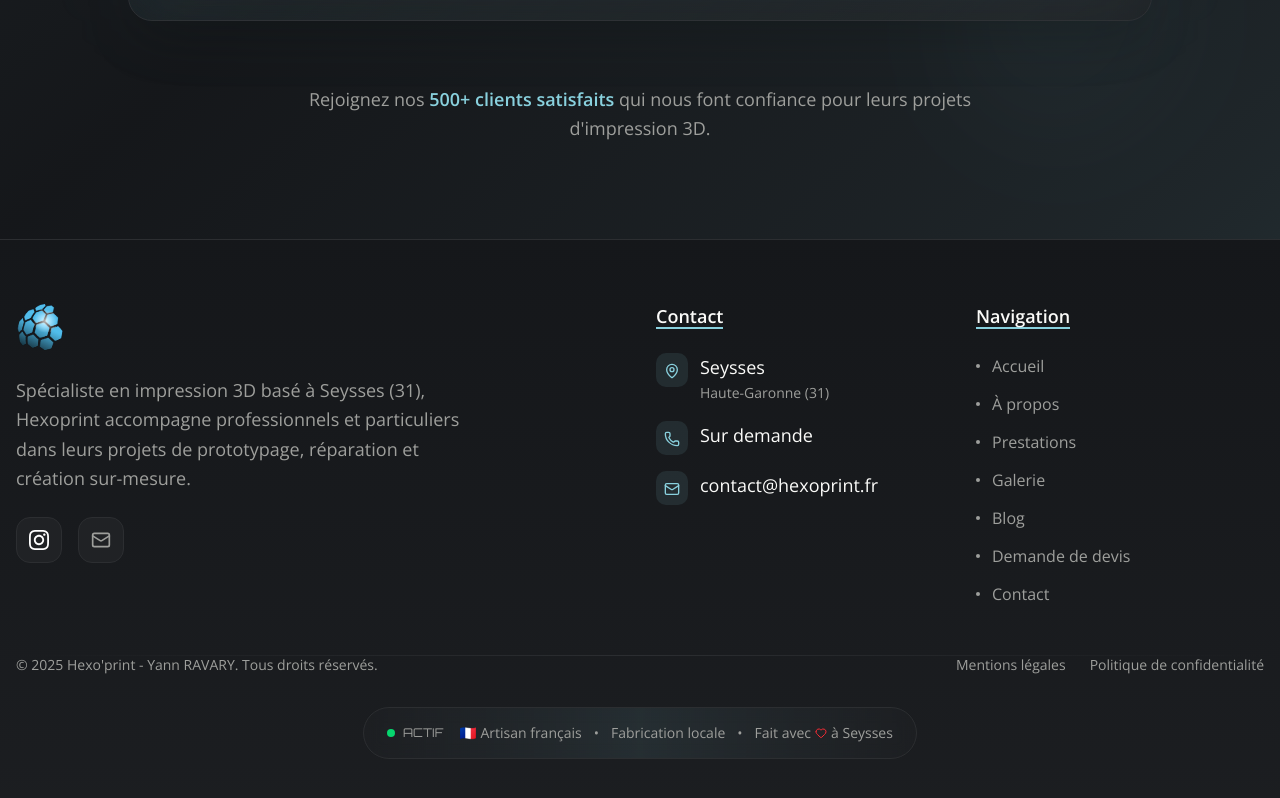
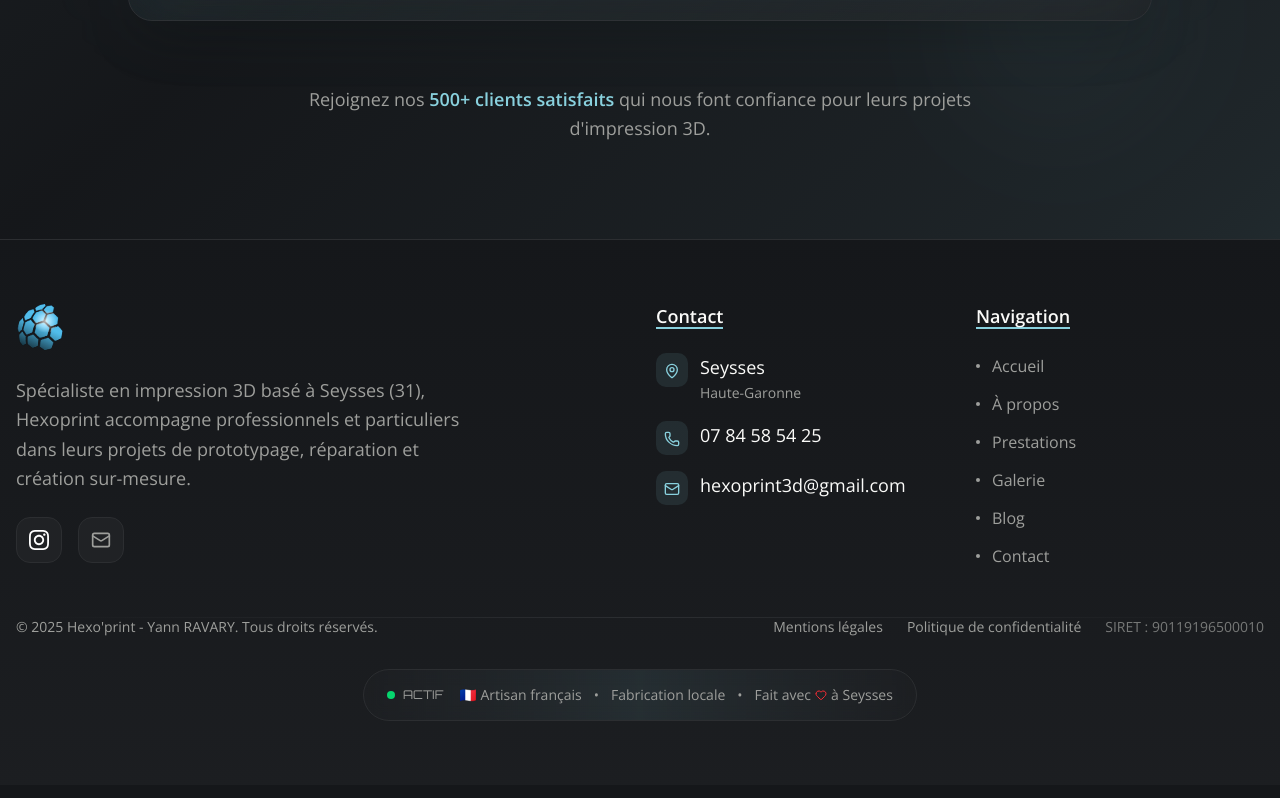
Before and after one commit to thobenayann/hexoprint, a Next.js app: page /a-propos in a window 1280 px wide. Shown: the part 2791-3589 px from the top of the page. Built offline with nearby package versions, Linux system fonts and the light colour scheme; no server answers.

Commit message:
chore: optimizing company data

```diff
--- a/src/app/a-propos/constants.ts
+++ b/src/app/a-propos/constants.ts
@@ -1,3 +1,5 @@
+import { COMPANY_INFO } from '@/lib/company-info';
+
 export const ABOUT_PAGE_DATA = {
     hero: {
         title: 'La passion du détail au cœur de chaque impression',
@@ -38,18 +40,10 @@
                     "Technique, passion et précision : la recette d'une impression réussie ! Vous avez un projet complexe ? C'est justement notre spécialité.",
             },
         ],
-        materials: [
-            'PLA',
-            'ABS',
-            'PETG',
-            'Résine',
-            'TPU',
-            'WOOD',
-            'Carbon',
-        ] as string[],
+        materials: COMPANY_INFO.expertise.materials,
         location: {
-            city: 'Seysses',
-            department: 'Haute-Garonne (31)',
+            city: COMPANY_INFO.contact.address.city,
+            department: COMPANY_INFO.contact.address.department,
         },
     },
 } as const;
--- a/src/app/a-propos/page.tsx
+++ b/src/app/a-propos/page.tsx
@@ -2,6 +2,7 @@
 import { AboutHero } from '@/components/sections/AboutHero';
 import { AboutInfos } from '@/components/sections/AboutInfos';
 import { CallToAction } from '@/components/sections/CallToAction';
+import { COMPANY_INFO } from '@/lib/company-info';
 import type { Metadata } from 'next';
 import { ABOUT_PAGE_DATA, ABOUT_PAGE_SEO } from './constants';
 
@@ -80,21 +81,25 @@
                     __html: JSON.stringify({
                         '@context': 'https://schema.org',
                         '@type': 'LocalBusiness',
-                        name: "Hexo'print",
+                        name: COMPANY_INFO.name,
                         description:
                             'Spécialiste en impression 3D artisanale et sur-mesure à Seysses, Haute-Garonne',
-                        url: 'https://hexoprint.fr',
+                        url: COMPANY_INFO.website.url,
                         address: {
                             '@type': 'PostalAddress',
-                            addressLocality: 'Seysses',
-                            addressRegion: 'Haute-Garonne',
-                            postalCode: '31600',
+                            streetAddress: COMPANY_INFO.contact.address.street,
+                            addressLocality: COMPANY_INFO.contact.address.city,
+                            addressRegion:
+                                COMPANY_INFO.contact.address.department,
+                            postalCode: COMPANY_INFO.contact.address.postalCode,
                             addressCountry: 'FR',
                         },
                         founder: {
                             '@type': 'Person',
-                            name: 'Yann',
+                            name: COMPANY_INFO.founder,
                         },
+                        telephone: COMPANY_INFO.contact.phone,
+                        email: COMPANY_INFO.contact.email,
                         serviceArea: {
                             '@type': 'Country',
                             name: 'France',
--- a/src/components/layout/Footer.tsx
+++ b/src/components/layout/Footer.tsx
@@ -1,3 +1,4 @@
+import { COMPANY_INFO, formatPhone } from '@/lib/company-info';
 import { Heart, Mail, MapPin, Phone } from 'lucide-react';
 import Image from 'next/image';
 import Link from 'next/link';
@@ -8,20 +9,19 @@
     { href: '/prestations', label: 'Prestations' },
     { href: '/galerie', label: 'Galerie' },
     { href: '/blog', label: 'Blog' },
-    { href: '/devis', label: 'Demande de devis' },
     { href: '/contact', label: 'Contact' },
 ];
 
 const socialLinks = [
     {
-        href: 'https://www.instagram.com/hexoprint3d',
+        href: COMPANY_INFO.social.instagram,
         icon: 'instagram',
         label: 'Instagram',
         hoverColor:
             'hover:bg-gradient-to-r hover:from-pink-500 hover:to-purple-600',
     },
     {
-        href: 'mailto:contact@hexoprint.fr',
+        href: `mailto:${COMPANY_INFO.contact.email}`,
         icon: Mail,
         label: 'Email',
         hoverColor: 'hover:bg-primary',
@@ -31,18 +31,18 @@
 const contactInfo = [
     {
         icon: MapPin,
-        title: 'Seysses',
-        subtitle: 'Haute-Garonne (31)',
+        title: COMPANY_INFO.contact.address.city,
+        subtitle: COMPANY_INFO.contact.address.department,
     },
     {
         icon: Phone,
-        title: 'Sur demande',
-        href: 'tel:+337 84 58 54 25',
+        title: formatPhone(COMPANY_INFO.contact.phone),
+        href: `tel:${COMPANY_INFO.contact.phone.replace(/\s/g, '')}`,
     },
     {
         icon: Mail,
-        title: 'contact@hexoprint.fr',
-        href: 'mailto:contact@hexoprint.fr',
+        title: COMPANY_INFO.contact.email,
+        href: `mailto:${COMPANY_INFO.contact.email}`,
     },
 ];
 
@@ -181,8 +181,8 @@
                 <div className='flex flex-col md:flex-row justify-between items-center space-y-4 md:space-y-0 mb-8'>
                     {/* Copyright */}
                     <div className='text-muted-foreground text-sm'>
-                        © {currentYear} Hexo&apos;print - Yann RAVARY. Tous droits
-                        réservés.
+                        © {currentYear} Hexo&apos;print - Yann RAVARY. Tous
+                        droits réservés.
                     </div>
 
                     {/* Legal Links */}
@@ -199,9 +199,9 @@
                         >
                             Politique de confidentialité
                         </Link>
-                        {/* <div className='text-muted-foreground/70'>
-                            SIRET : À définir
-                        </div> */}
+                        <div className='text-muted-foreground/70'>
+                            SIRET : {COMPANY_INFO.legal.siret}
+                        </div>
                     </div>
                 </div>
 
--- a/src/components/sections/ContactInfo.tsx
+++ b/src/components/sections/ContactInfo.tsx
@@ -1,5 +1,6 @@
 import { Badge } from '@/components/ui/badge';
 import { Card, CardContent } from '@/components/ui/card';
+import { COMPANY_INFO, formatPhone } from '@/lib/company-info';
 import {
     CheckCircleIcon,
     ClockIcon,
@@ -14,21 +15,21 @@
     {
         icon: MapPinIcon,
         title: 'Adresse',
-        content: 'Seysses, Haute-Garonne (31)',
+        content: `${COMPANY_INFO.contact.address.city}, ${COMPANY_INFO.contact.address.department}`,
         description: 'Déplacements possibles dans un rayon de 50km',
         color: 'text-primary',
     },
     {
         icon: PhoneIcon,
         title: 'Téléphone',
-        content: '06 XX XX XX XX',
+        content: formatPhone(COMPANY_INFO.contact.phone),
         description: 'Disponible du lundi au vendredi',
         color: 'text-primary',
     },
     {
         icon: MailIcon,
         title: 'Email',
-        content: 'contact@hexoprint.fr',
+        content: COMPANY_INFO.contact.email,
         description: 'Réponse sous 24h ouvrées',
         color: 'text-primary',
     },
@@ -133,27 +134,50 @@
                                         </h4>
                                         <div className='space-y-2 text-sm'>
                                             <div className='flex justify-between'>
-                                                <span>Lundi - Vendredi</span>
+                                                <span>
+                                                    {
+                                                        COMPANY_INFO.schedule
+                                                            .weekdays.label
+                                                    }
+                                                </span>
                                                 <span className='font-medium'>
-                                                    9h00 - 18h00
+                                                    {
+                                                        COMPANY_INFO.schedule
+                                                            .weekdays.hours
+                                                    }
                                                 </span>
                                             </div>
                                             <div className='flex justify-between'>
-                                                <span>Samedi</span>
+                                                <span>
+                                                    {
+                                                        COMPANY_INFO.schedule
+                                                            .saturday.label
+                                                    }
+                                                </span>
                                                 <span className='font-medium'>
-                                                    9h00 - 12h00
+                                                    {
+                                                        COMPANY_INFO.schedule
+                                                            .saturday.hours
+                                                    }
                                                 </span>
                                             </div>
                                             <div className='flex justify-between'>
-                                                <span>Dimanche</span>
+                                                <span>
+                                                    {
+                                                        COMPANY_INFO.schedule
+                                                            .sunday.label
+                                                    }
+                                                </span>
                                                 <span className='text-muted-foreground'>
-                                                    Fermé
+                                                    {
+                                                        COMPANY_INFO.schedule
+                                                            .sunday.hours
+                                                    }
                                                 </span>
                                             </div>
                                         </div>
                                         <p className='text-xs text-muted-foreground mt-3'>
-                                            * Rendez-vous possibles en dehors
-                                            des horaires sur demande
+                                            * {COMPANY_INFO.schedule.note}
                                         </p>
                                     </div>
                                 </div>
@@ -235,7 +259,9 @@
                             </p>
                             <div className='flex items-center space-x-2 text-sm font-medium text-primary'>
                                 <PhoneIcon className='w-4 h-4' />
-                                <span>06 XX XX XX XX</span>
+                                <span>
+                                    {formatPhone(COMPANY_INFO.contact.phone)}
+                                </span>
                             </div>
                         </div>
                     </div>
--- /dev/null
+++ b/src/lib/company-info.ts
@@ -0,0 +1,120 @@
+/**
+ * Informations centralisées de l'entreprise Hexo'print
+ * Ce fichier contient toutes les données de contact et informations légales
+ * à utiliser dans les différents composants du site.
+ */
+
+export const COMPANY_INFO = {
+    name: "Hexo'print",
+    legalName: "Hexo'print",
+    founder: 'Yann RAVARY',
+
+    // Informations de contact
+    contact: {
+        phone: '07 84 58 54 25',
+        email: 'hexoprint3d@gmail.com',
+        address: {
+            street: 'Impasse Porthos',
+            postalCode: '31600',
+            city: 'Seysses',
+            department: 'Haute-Garonne',
+            region: 'Occitanie',
+            country: 'France',
+            fullAddress: 'Impasse Porthos, 31600 Seysses',
+        },
+    },
+
+    // Données légales
+    legal: {
+        siret: '90119196500010',
+        status: 'Auto-entrepreneur',
+    },
+
+    // Horaires d'ouverture
+    schedule: {
+        weekdays: {
+            label: 'Lundi - Vendredi',
+            hours: '9h00 - 18h00',
+        },
+        saturday: {
+            label: 'Samedi',
+            hours: '9h00 - 12h00',
+        },
+        sunday: {
+            label: 'Dimanche',
+            hours: 'Fermé',
+        },
+        note: 'Rendez-vous possibles en dehors des horaires sur demande',
+    },
+
+    // Réseaux sociaux
+    social: {
+        instagram: 'https://www.instagram.com/hexoprint3d',
+    },
+
+    // Zones de service
+    serviceArea: {
+        localDelivery: {
+            radius: 25,
+            description: 'Zone de livraison gratuite (25km)',
+            areas: ['Seysses', 'Muret', 'Portet-sur-Garonne', 'Pins-Justaret'],
+        },
+        extendedDelivery: {
+            radius: 50,
+            description: 'Zone de service étendue (50km)',
+            areas: [
+                'Toulouse métropole',
+                'Haute-Garonne (31)',
+                'Départements limitrophes',
+            ],
+        },
+        shipping: {
+            national: true,
+            description: 'Envoi postal partout en France',
+        },
+    },
+
+    // URL du site
+    website: {
+        url: 'https://hexoprint.fr',
+        domain: 'hexoprint.fr',
+    },
+
+    // Spécialités techniques
+    expertise: {
+        materials: [
+            'PLA',
+            'ABS',
+            'PETG',
+            'Résine',
+            'TPU',
+            'WOOD',
+            'Carbon',
+        ] as const,
+        services: [
+            'Impression 3D',
+            'Fabrication additive',
+            'Prototypage rapide',
+            'Modélisme',
+            'Pièces sur-mesure',
+            'Réparation de pièces',
+        ] as const,
+    },
+} as const;
+
+// Types dérivés pour une meilleure TypeScript
+export type CompanyMaterial = (typeof COMPANY_INFO.expertise.materials)[number];
+export type CompanyService = (typeof COMPANY_INFO.expertise.services)[number];
+
+// Helpers pour formatage
+export const formatPhone = (phone: string) => {
+    return phone.replace(
+        /(\d{2})(\d{2})(\d{2})(\d{2})(\d{2})/,
+        '$1 $2 $3 $4 $5'
+    );
+};
+
+export const formatFullAddress = () => {
+    const { address } = COMPANY_INFO.contact;
+    return `${address.street}, ${address.postalCode} ${address.city}`;
+};
```
